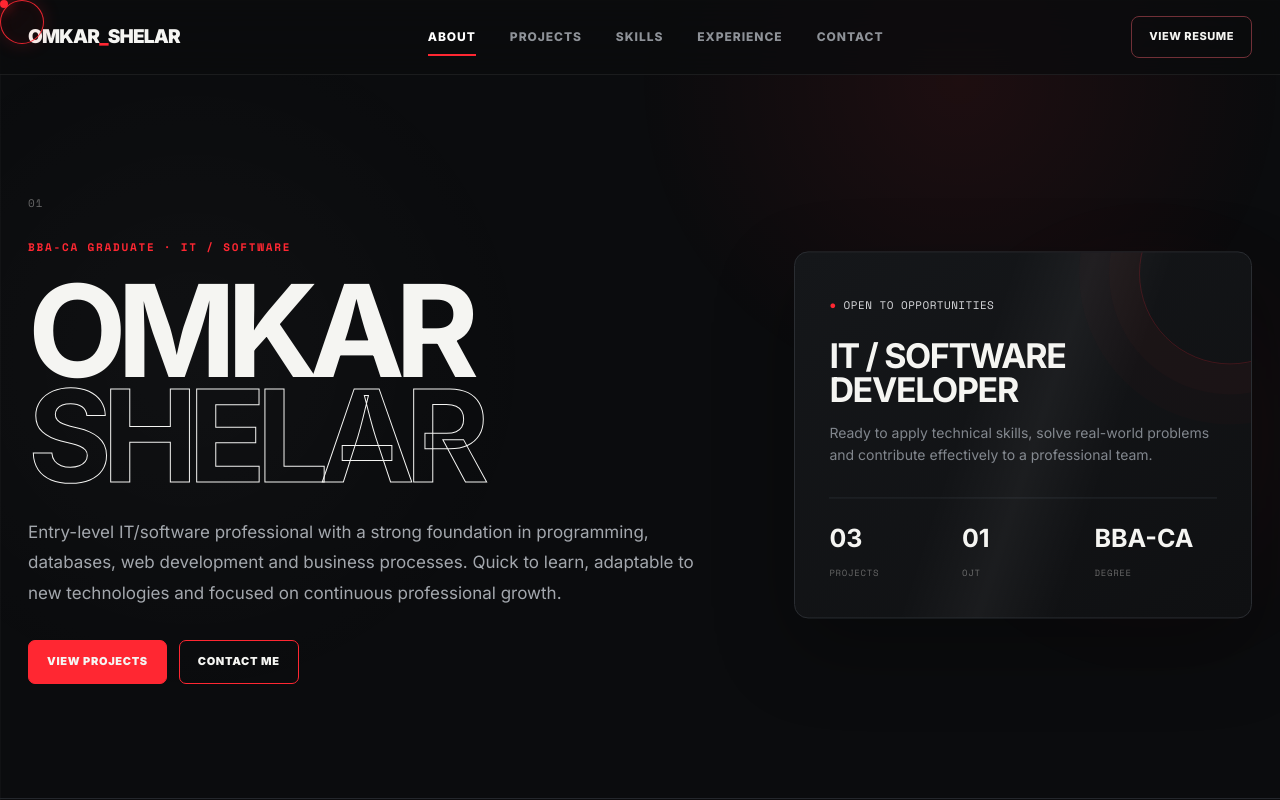
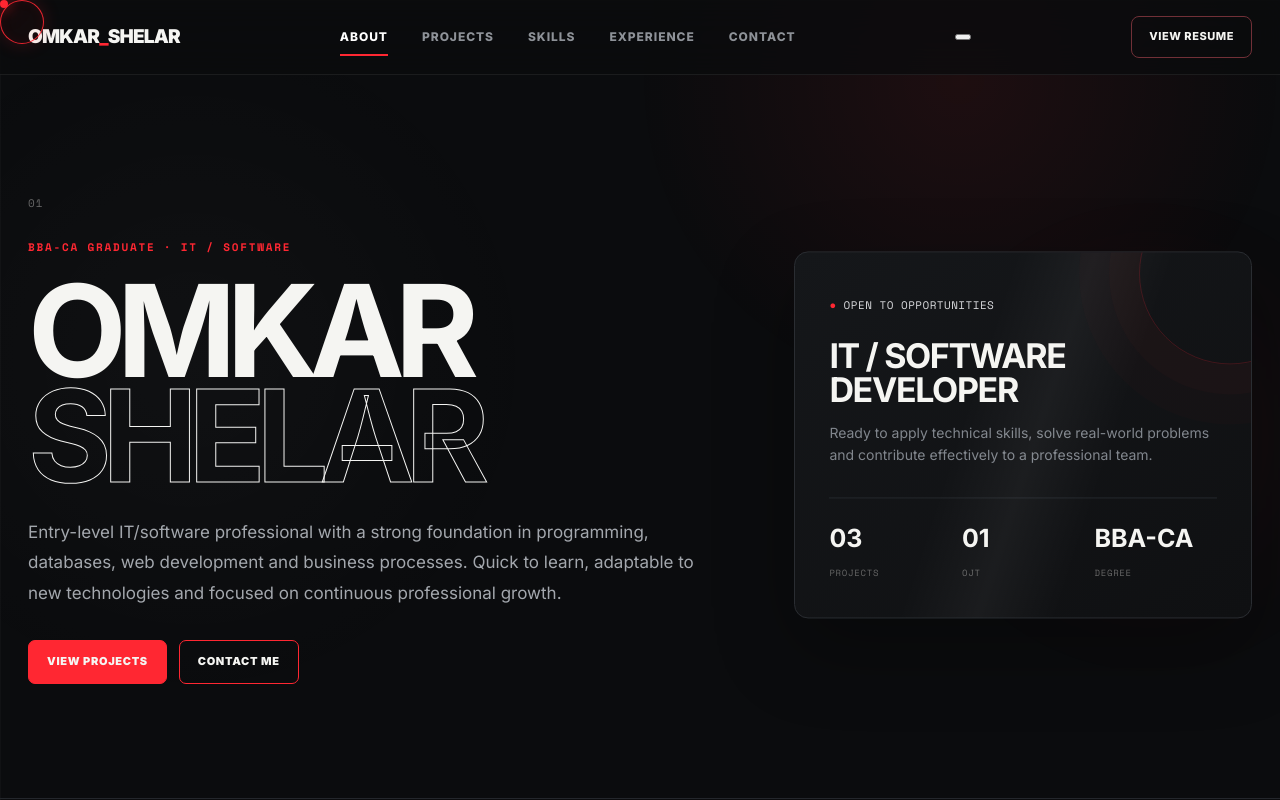
Before and after one commit to Omkar9881-hub/omkar-portfolio, a plain HTML site: page index.html in a window 1280 px wide. Shown: the top 800 px of the page. Drawn offline with nearby package versions, Linux system fonts and the light colour scheme.

Commit message:
Add menu toggle button and update navigation
Update portfolio UI and animations

```diff
--- a/index.html
+++ b/index.html
@@ -15,7 +15,8 @@ gtag('config', 'G-6ZW67E601T');
 <div class="page-loader"><div class="loader-mark">OMKAR<span>_</span></div><div class="loader-line"><i></i></div></div><div class="scroll-progress"></div><div class="cursor-dot"></div><div class="cursor-ring"></div>
 <header><div class="nav">
 <a class="logo" href="#home">OMKAR<span>_</span>SHELAR</a>
-<nav><a href="#about">ABOUT</a><a href="#projects">PROJECTS</a><a href="#skills">SKILLS</a><a href="#experience">EXPERIENCE</a><a href="#contact">CONTACT</a></nav>
+<nav id="site-nav"><a href="#about">ABOUT</a><a href="#projects">PROJECTS</a><a href="#skills">SKILLS</a><a href="#experience">EXPERIENCE</a><a href="#contact">CONTACT</a></nav>
+<button class="menu-toggle" aria-label="Open menu" aria-expanded="false"><span></span></button>
 <a class="resume" href="resume.pdf?v=2" target="_blank">VIEW RESUME</a>
 </div></header>
 
```
